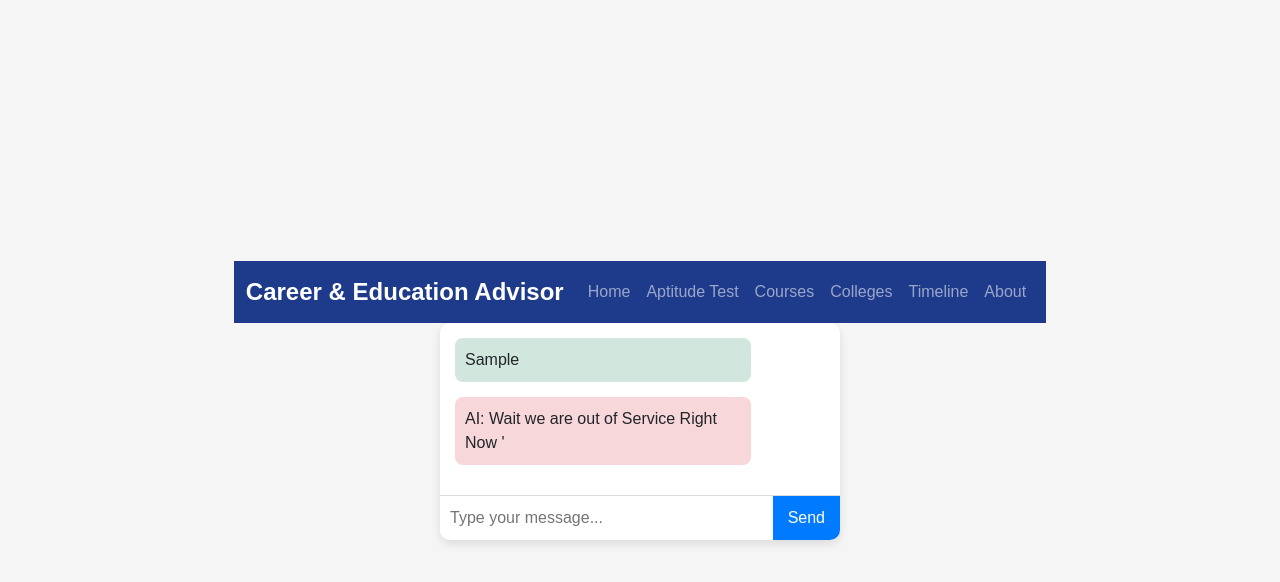
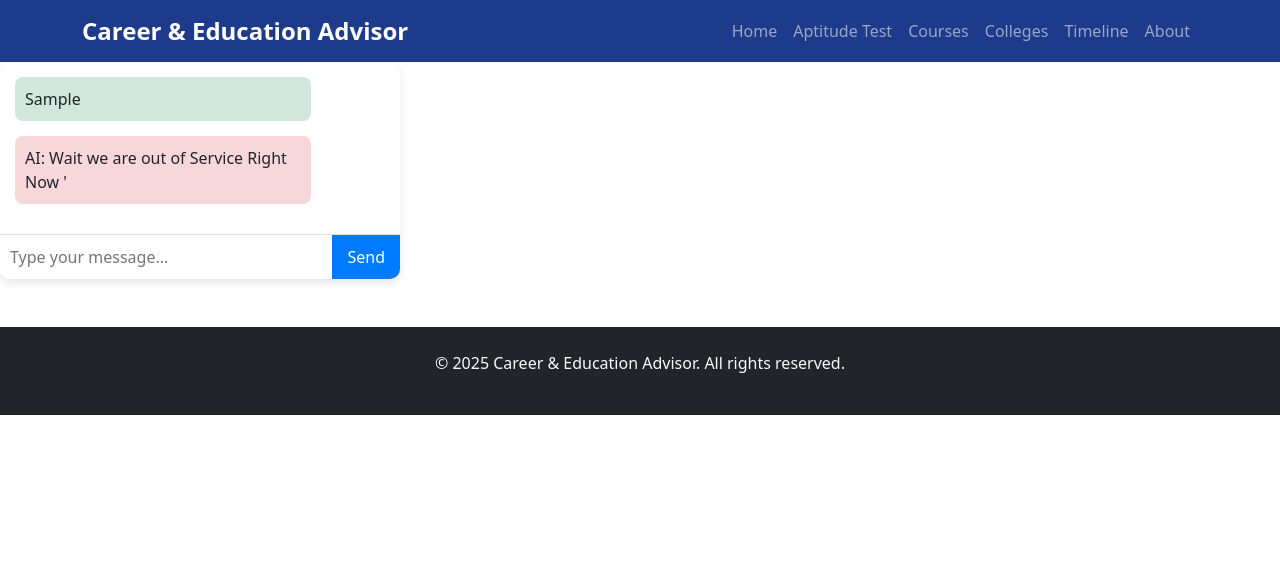
Before and after one commit to SIDDHANTBORASE/onestopadvisor, a plain HTML site: page aica.html in a window 1280 px wide. Both pictures are taken after typing "Sample" into the empty fields and a click on the button "Send". Drawn offline with nearby package versions, Linux system fonts and the light colour scheme.

Commit message:
Ui Changes

```diff
--- a/aica.html
+++ b/aica.html
@@ -7,76 +7,7 @@
     <link href="https://cdn.jsdelivr.net/npm/bootstrap@5.1.3/dist/css/bootstrap.min.css" rel="stylesheet">
     <link rel="stylesheet" href="https://cdnjs.cloudflare.com/ajax/libs/font-awesome/6.0.0/css/all.min.css">
     <link rel="stylesheet" href="static/css/style.css">
-    <style>
-        body {
-            font-family: Arial, sans-serif;
-            background-color: #f5f5f5;
-            display: flex;
-            justify-content: center;
-            align-items: center;
-            height: 100vh;
-            margin: 0;
-        }
 
-        .chat-container {
-            width: 400px;
-            max-width: 90%;
-            background-color: #fff;
-            border-radius: 10px;
-            box-shadow: 0 4px 10px rgba(0,0,0,0.1);
-            display: flex;
-            flex-direction: column;
-            overflow: hidden;
-        }
-
-        .chat-box {
-            flex: 1;
-            padding: 15px;
-            overflow-y: auto;
-            height: 400px;
-        }
-
-        .message {
-            margin-bottom: 15px;
-            padding: 10px;
-            border-radius: 8px;
-            max-width: 80%;
-        }
-
-        .user-message {
-            background-color: #d1e7dd;
-            align-self: flex-end;
-        }
-
-        .ai-message {
-            background-color: #f8d7da;
-            align-self: flex-start;
-        }
-
-        .input-container {
-            display: flex;
-            border-top: 1px solid #ddd;
-        }
-
-        .input-container input {
-            flex: 1;
-            padding: 10px;
-            border: none;
-            outline: none;
-        }
-
-        .input-container button {
-            padding: 10px 15px;
-            border: none;
-            background-color: #007bff;
-            color: white;
-            cursor: pointer;
-        }
-
-        .input-container button:hover {
-            background-color: #0056b3;
-        }
-    </style>
 </head>
 <body>
     <nav class="navbar navbar-expand-lg navbar-dark bg-primary">
@@ -120,30 +51,12 @@
             <button onclick="sendMessage()">Send</button>
         </div>
     </div>
+    <footer class="bg-dark text-light py-4 mt-5">
+    <div class="container text-center">
+        <p>&copy; 2025 Career & Education Advisor. All rights reserved.</p>
+    </div>
+    </footer>
 
-    <script>
-        function appendMessage(message, className) {
-            const chatBox = document.getElementById('chat-box');
-            const messageDiv = document.createElement('div');
-            messageDiv.className = 'message ' + className;
-            messageDiv.innerText = message;
-            chatBox.appendChild(messageDiv);
-            chatBox.scrollTop = chatBox.scrollHeight; // Scroll to bottom
-        }
-
-        function sendMessage() {
-            const input = document.getElementById('user-input');
-            const message = input.value.trim();
-            if (message === '') return;
-
-            appendMessage(message, 'user-message');
-            input.value = '';
-
-            setTimeout(() => {
-                const aiResponse = "AI: Wait we are out of Service Right Now  '" ;
-                appendMessage(aiResponse, 'ai-message');
-            }, 500);
-        }
-    </script>
+    <script src ="static/js/aica.js"> </script>
 </body>
 </html>
--- a/static/css/style.css
+++ b/static/css/style.css
@@ -66,3 +66,61 @@ main {
     box-shadow: 0 4px 20px rgba(0,0,0,0.15);
 
 }
+.chat-container {
+            width: 400px;
+            max-width: 90%;
+            background-color: #fff;
+            border-radius: 10px;
+            box-shadow: 0 4px 10px rgba(0,0,0,0.1);
+            display: flex;
+            flex-direction: column;
+            overflow: hidden;
+        }
+
+        .chat-box {
+            flex: 1;
+            padding: 15px;
+            overflow-y: auto;
+            height: 400px;
+        }
+
+        .message {
+            margin-bottom: 15px;
+            padding: 10px;
+            border-radius: 8px;
+            max-width: 80%;
+        }
+
+        .user-message {
+            background-color: #d1e7dd;
+            align-self: flex-end;
+        }
+
+        .ai-message {
+            background-color: #f8d7da;
+            align-self: flex-start;
+        }
+
+        .input-container {
+            display: flex;
+            border-top: 1px solid #ddd;
+        }
+
+        .input-container input {
+            flex: 1;
+            padding: 10px;
+            border: none;
+            outline: none;
+        }
+
+        .input-container button {
+            padding: 10px 15px;
+            border: none;
+            background-color: #007bff;
+            color: white;
+            cursor: pointer;
+        }
+
+        .input-container button:hover {
+            background-color: #0056b3;
+        }
--- /dev/null
+++ b/static/js/aica.js
@@ -0,0 +1,22 @@
+ function appendMessage(message, className) {
+            const chatBox = document.getElementById('chat-box');
+            const messageDiv = document.createElement('div');
+            messageDiv.className = 'message ' + className;
+            messageDiv.innerText = message;
+            chatBox.appendChild(messageDiv);
+            chatBox.scrollTop = chatBox.scrollHeight;
+        }
+
+        function sendMessage() {
+            const input = document.getElementById('user-input');
+            const message = input.value.trim();
+            if (message === '') return;
+
+            appendMessage(message, 'user-message');
+            input.value = '';
+
+            setTimeout(() => {
+                const aiResponse = "AI: Wait we are out of Service Right Now  '" ;
+                appendMessage(aiResponse, 'ai-message');
+            }, 500);
+        }
--- a/static/js/main.js
+++ b/static/js/main.js
@@ -1,7 +1,5 @@
-// Main JavaScript for One Stop Advisor
+document.addEventListener('DOMContentLoaded', function() {
 
-document.addEventListener('DOMContentLoaded', function() {
-    // Contact form handling
     const contactForm = document.getElementById('contactForm');
     if (contactForm) {
         contactForm.addEventListener('submit', function(e) {
@@ -29,7 +27,6 @@ document.addEventListener('DOMContentLoaded', function() {
         });
     }
 
-    // Smooth scrolling for anchor links
     document.querySelectorAll('a[href^="#"]').forEach(anchor => {
         anchor.addEventListener('click', function (e) {
             e.preventDefault();
```
